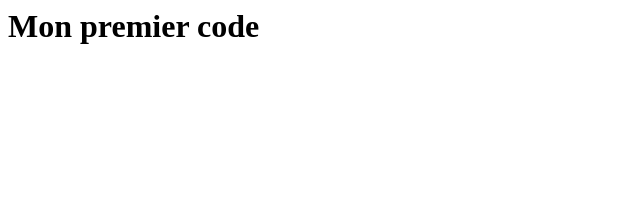
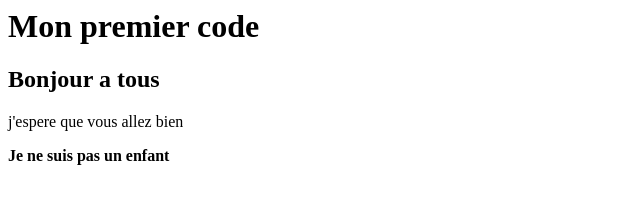
Before and after one commit to PierreAlexndre/premier-code, a plain HTML site: page index.html in a window 1280 px wide. Shown: the whole page, without its empty margins (0-640 px from the left). Drawn offline with Linux system fonts and the light colour scheme.

Commit message:
Update index.html
toujours

```diff
--- a/index.html
+++ b/index.html
@@ -1 +1,6 @@
 <h1>Mon premier code</h1>
+
+<h2>Bonjour a tous</h2>
+<p>j'espere que vous allez bien</p>
+
+<strong>Je ne suis pas un enfant</strong>
```
